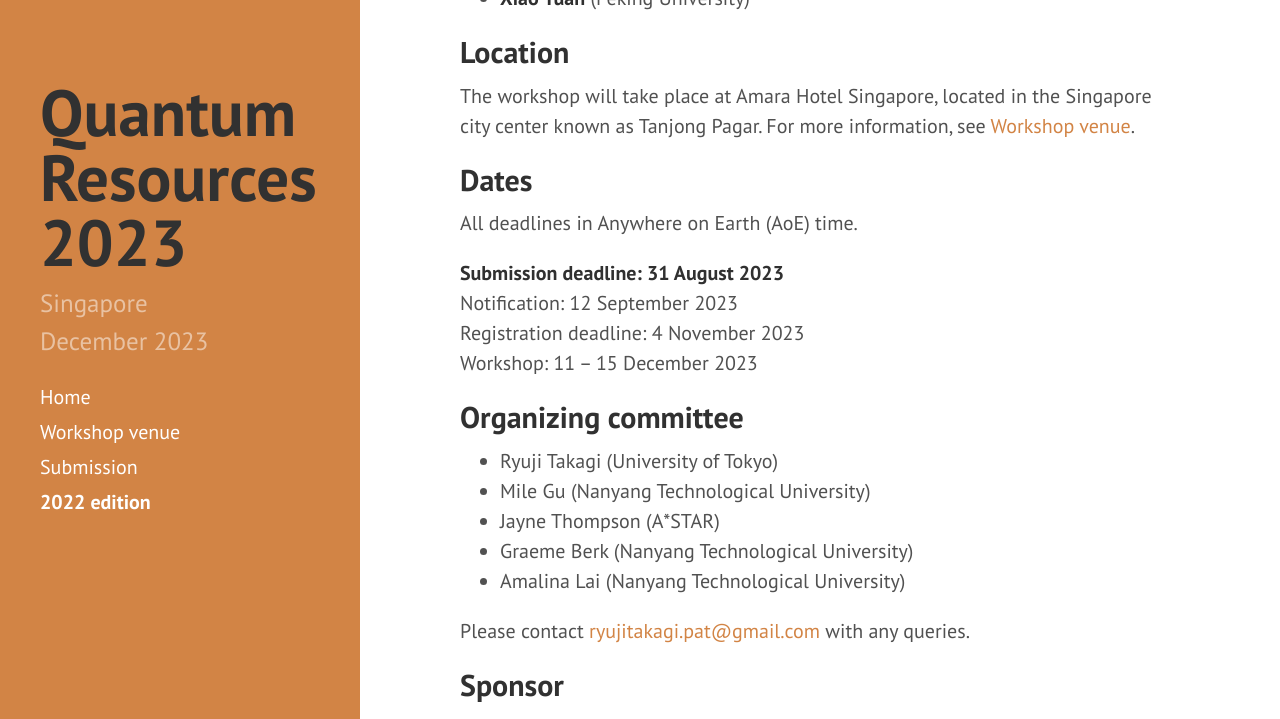
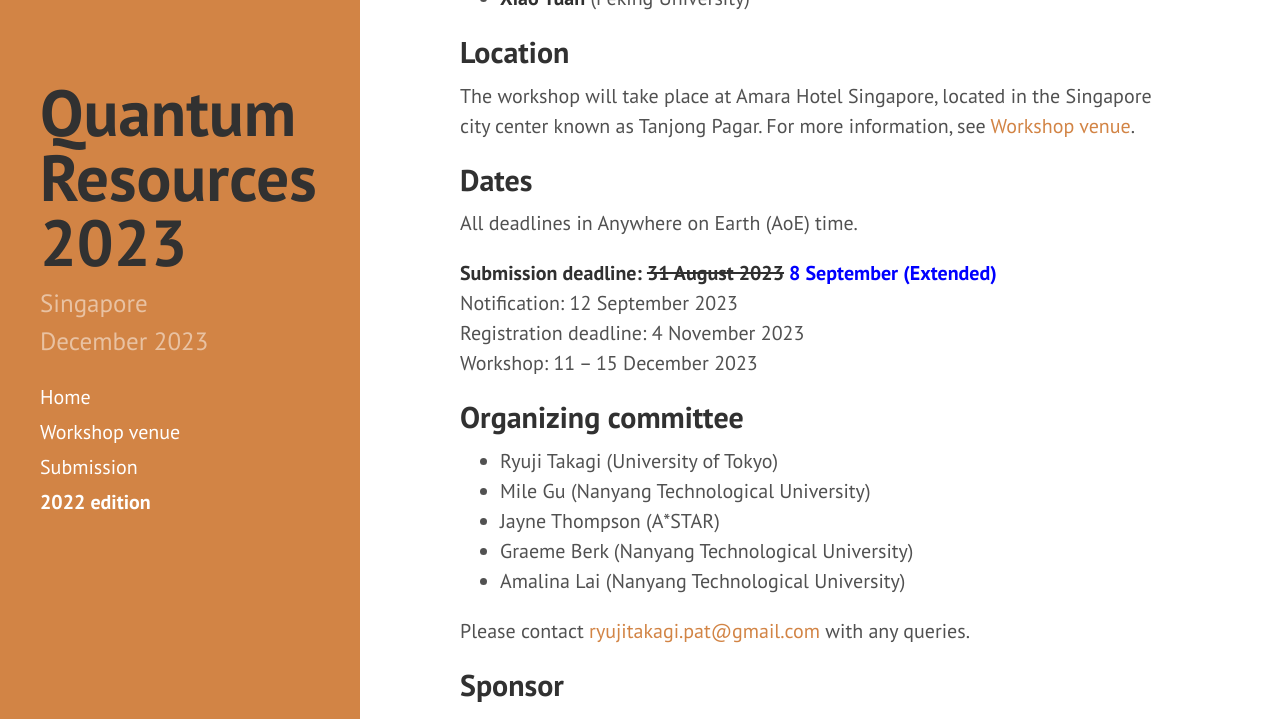
Before and after one commit to RyujiPat2/RyujiPat2.github.io, a Jekyll site: the page built from index.md, in a window 1280 px wide and 900 px high, scrolled down 1343 px, cut to the strip 0-719 px from the top of the window. Built offline with Jekyll 4.4.1, drawn with Linux system fonts in a browser that asks for light colours; nearby versions of some CDN libraries.

Commit message:
Update index.md

```diff
--- a/index.md
+++ b/index.md
@@ -55,7 +55,7 @@ The workshop will take place at Amara Hotel Singapore, located in the Singapore
 
 All deadlines in Anywhere on Earth (AoE) time.
 
-**Submission deadline: 31 August 2023**
+**Submission deadline: ~~31 August 2023~~ <span style="color:blue">8 September (Extended)</span>**
 Notification: 12 September 2023
 Registration deadline: 4 November 2023
 Workshop: 11 &ndash; 15 December 2023
```
